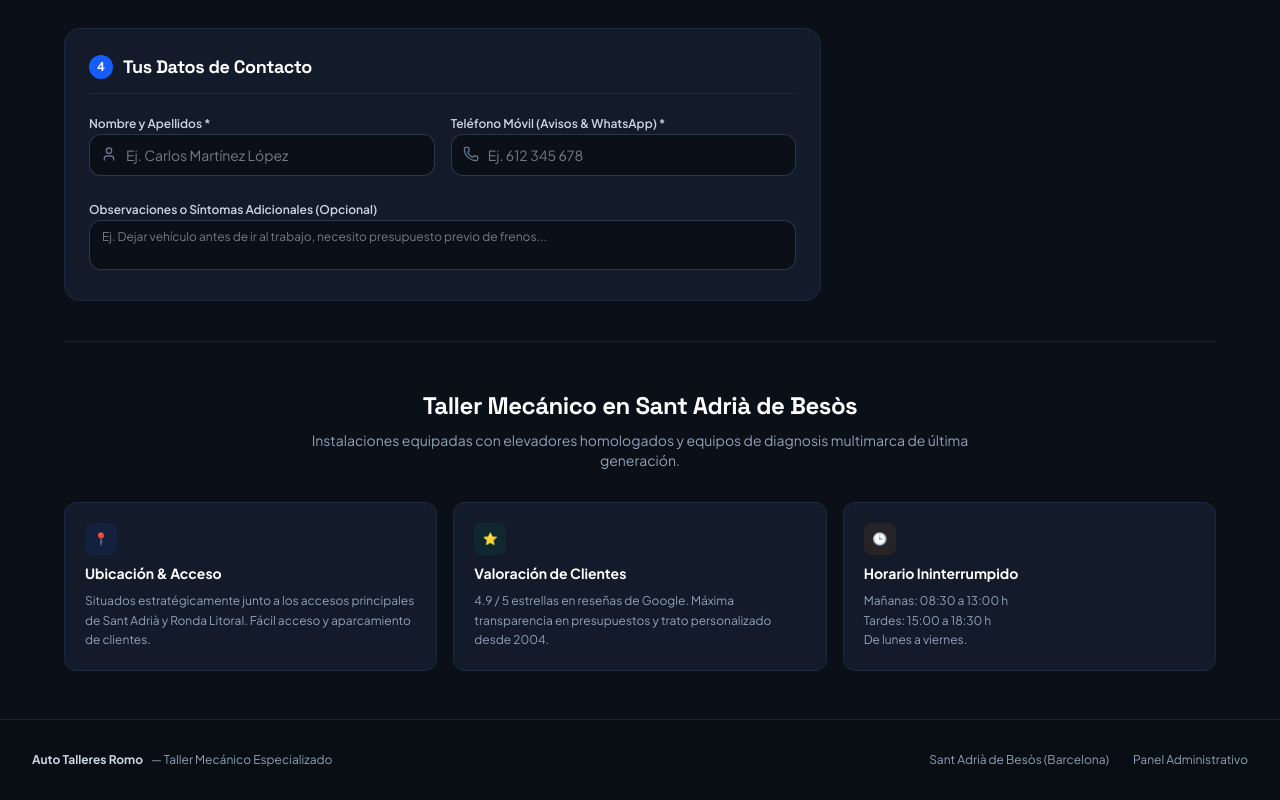
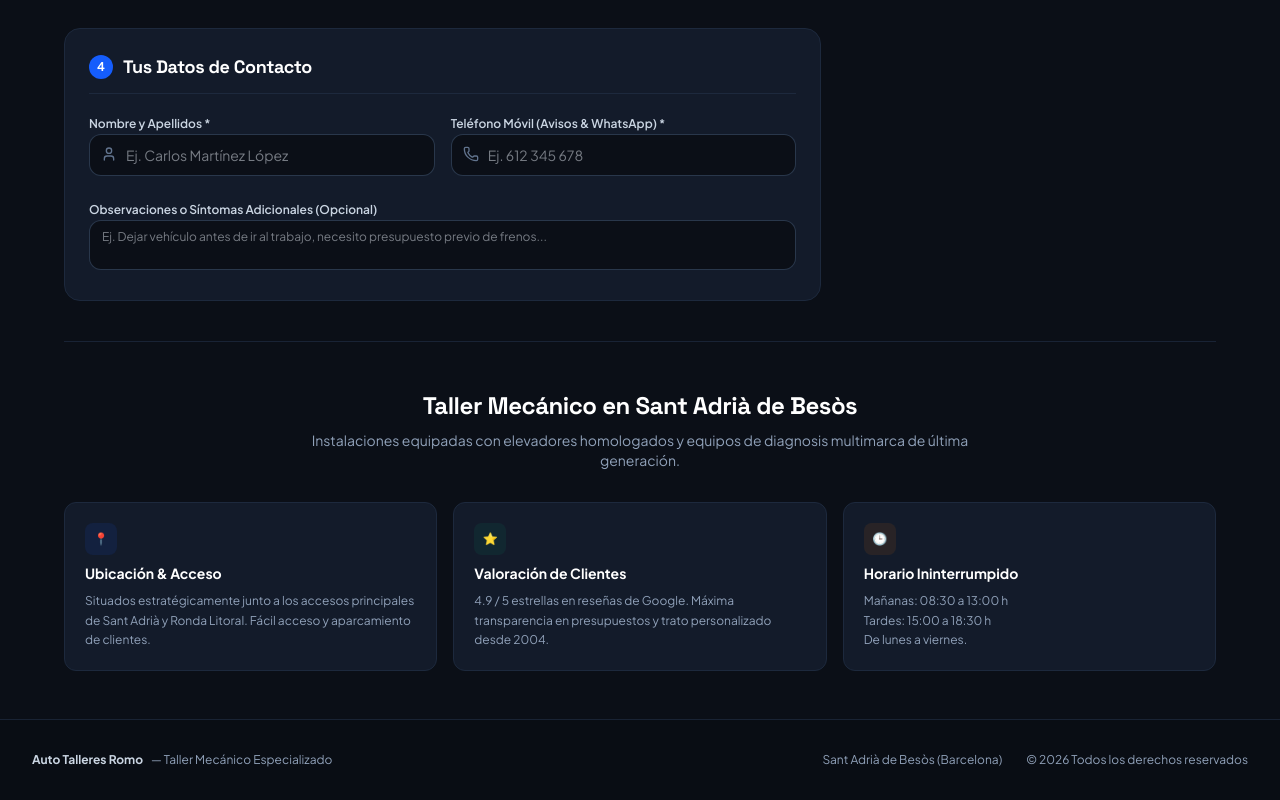
Before and after one commit to sembhiharsh/citas, a React (Vite) app in the folder frontend/: page / in a window 1280 px wide. Shown: the part 1771-2571 px from the top of the page. Built offline with nearby package versions, Linux system fonts and the light colour scheme; no server answers.

Commit message:
Link Acceso Taller to https://romo-mercedesbenz.es/ and remove private admin link from footer

```diff
--- a/frontend/src/App.jsx
+++ b/frontend/src/App.jsx
@@ -364,9 +364,11 @@ function App() {
             </div>
 
             <a
-              href="/admin"
+              href="https://romo-mercedesbenz.es/"
+              target="_blank"
+              rel="noopener noreferrer"
               className="px-3.5 py-2 text-xs font-semibold text-slate-300 bg-slate-800/80 hover:bg-slate-800 hover:text-white rounded-lg border border-slate-700/80 transition-all flex items-center gap-1.5 shadow-sm"
-              title="Acceso restringido para el equipo del taller"
+              title="Web Oficial Romo Mercedes-Benz"
             >
               <span>Acceso Taller</span>
               <ExternalLink className="w-3.5 h-3.5 text-slate-400" />
@@ -1016,9 +1018,7 @@ function App() {
 
           <div className="flex items-center gap-6">
             <span>Sant Adrià de Besòs (Barcelona)</span>
-            <a href="/admin" className="hover:text-blue-400 transition-colors">
-              Panel Administrativo
-            </a>
+            <span>© {new Date().getFullYear()} Todos los derechos reservados</span>
           </div>
         </div>
       </footer>
```
